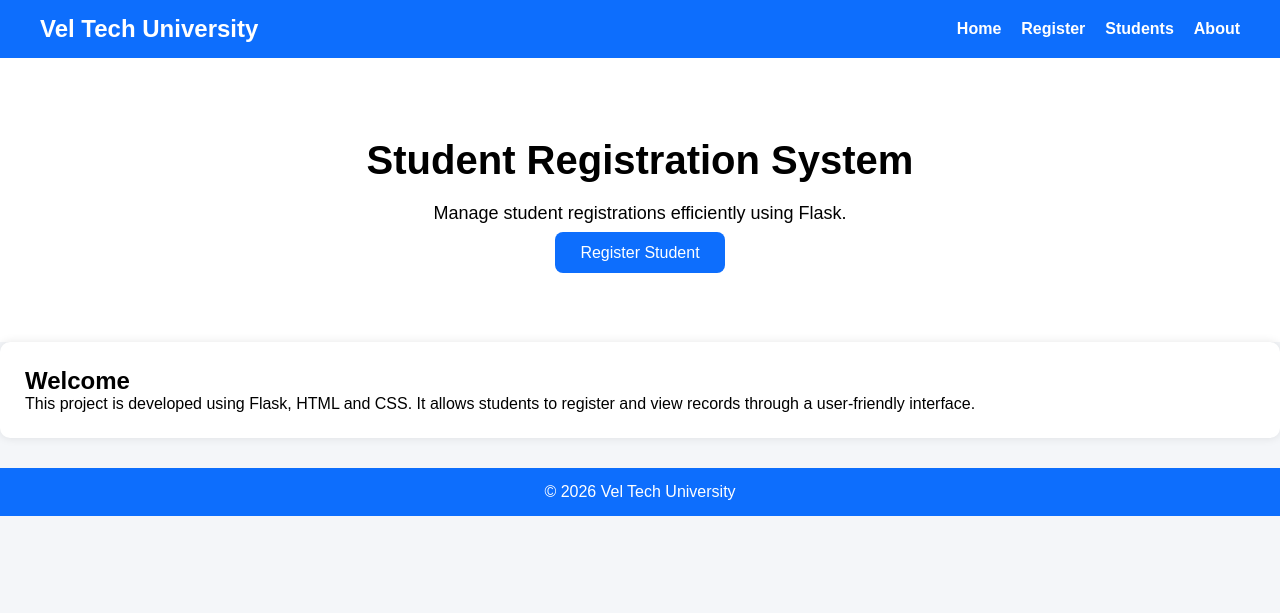
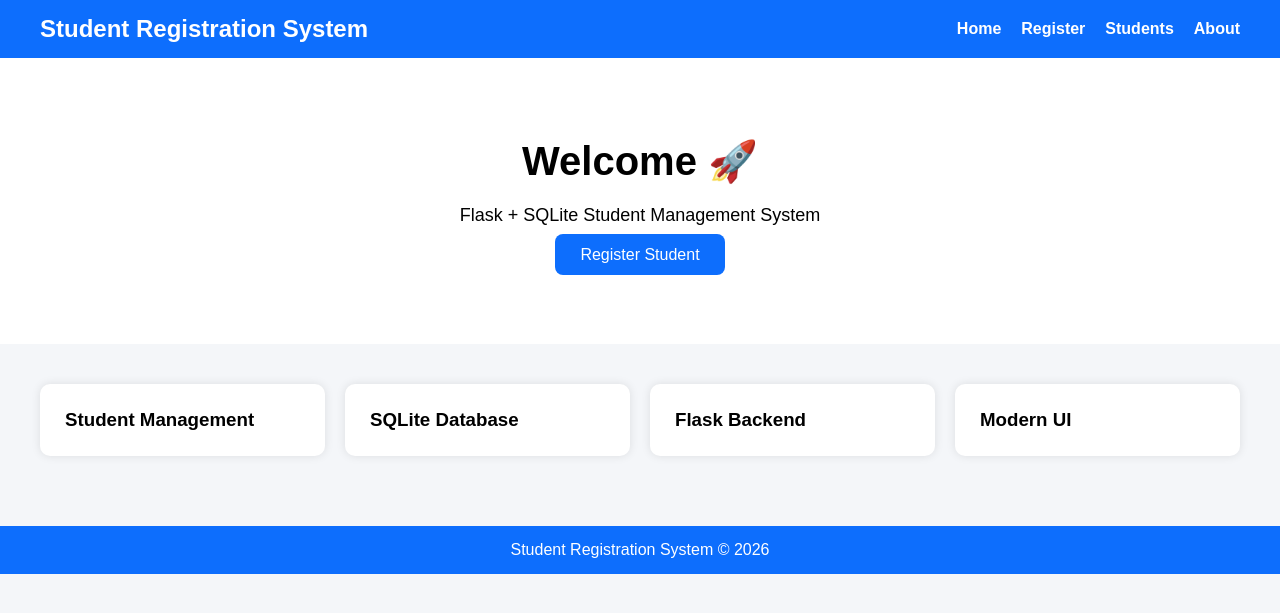
Before and after one commit to Purujith27/Veltech-Summer-Internship-, a Flask app: page / in a window 1280 px wide. Shown: the top 613 px of the page. Run offline with Flask 3, Linux system fonts and the light colour scheme.

Commit message:
Update index.html

```diff
--- a/Student Registeration/templates/index.html
+++ b/Student Registeration/templates/index.html
@@ -1,12 +1,13 @@
 <!DOCTYPE html>
 <html>
 <head>
-    <title>Student Registration Home</title>
-    <link rel="stylesheet" href="{{ url_for('static', filename='css/style.css') }}">
+<title>Student Registration System</title>
+<link rel="stylesheet" href="{{ url_for('static', filename='css/style.css') }}">
 </head>
 <body>
+
 <nav>
-    <h2>Vel Tech University</h2>
+    <h2>Student Registration System</h2>
     <ul>
         <li><a href="/">Home</a></li>
         <li><a href="/register">Register</a></li>
@@ -14,20 +15,21 @@
         <li><a href="/about">About</a></li>
     </ul>
 </nav>
+
 <section class="hero">
-    <h1>Student Registration System</h1>
-    <p>Manage student registrations efficiently using Flask.</p>
+    <h1>Welcome 🚀</h1>
+    <p>Flask + SQLite Student Management System</p>
     <a href="/register" class="btn">Register Student</a>
 </section>
-<section class="card">
-    <h2>Welcome</h2>
-    <p>
-        This project is developed using Flask, HTML and CSS.
-        It allows students to register and view records through a user-friendly interface.
-    </p>
+
+<section class="cards">
+    <div class="card"><h3>Student Management</h3></div>
+    <div class="card"><h3>SQLite Database</h3></div>
+    <div class="card"><h3>Flask Backend</h3></div>
+    <div class="card"><h3>Modern UI</h3></div>
 </section>
-<footer>
-    <p>© 2026 Vel Tech University</p>
-</footer>
+
+<footer>Student Registration System © 2026</footer>
+
 </body>
 </html>
```
